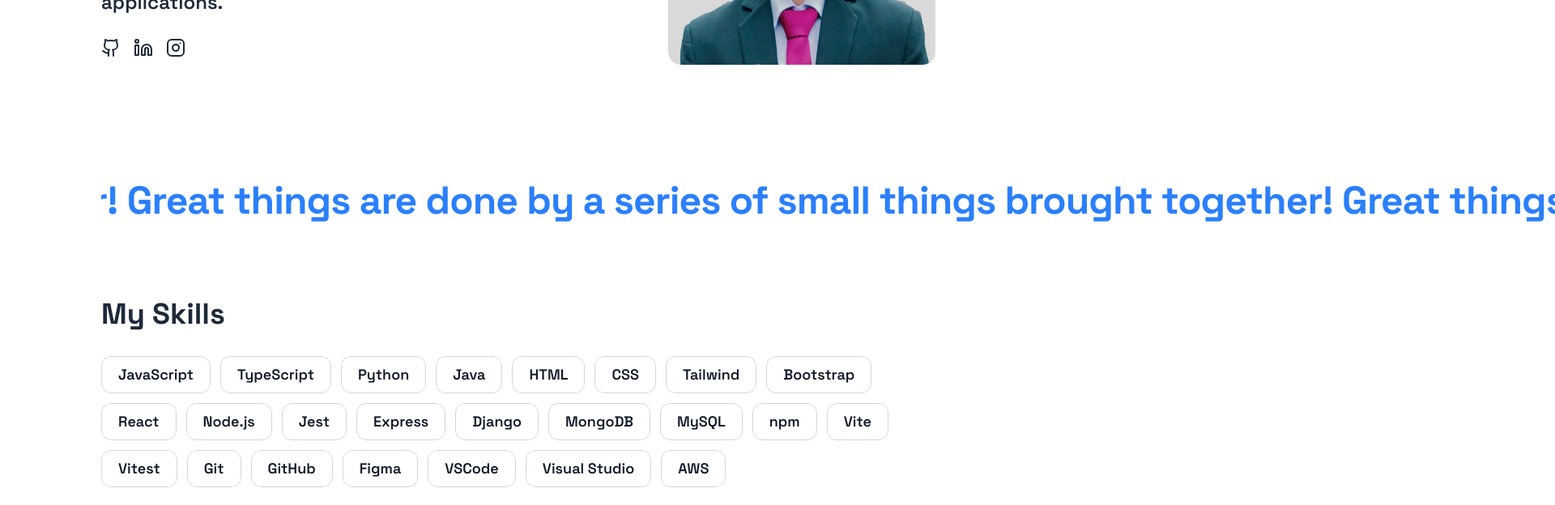
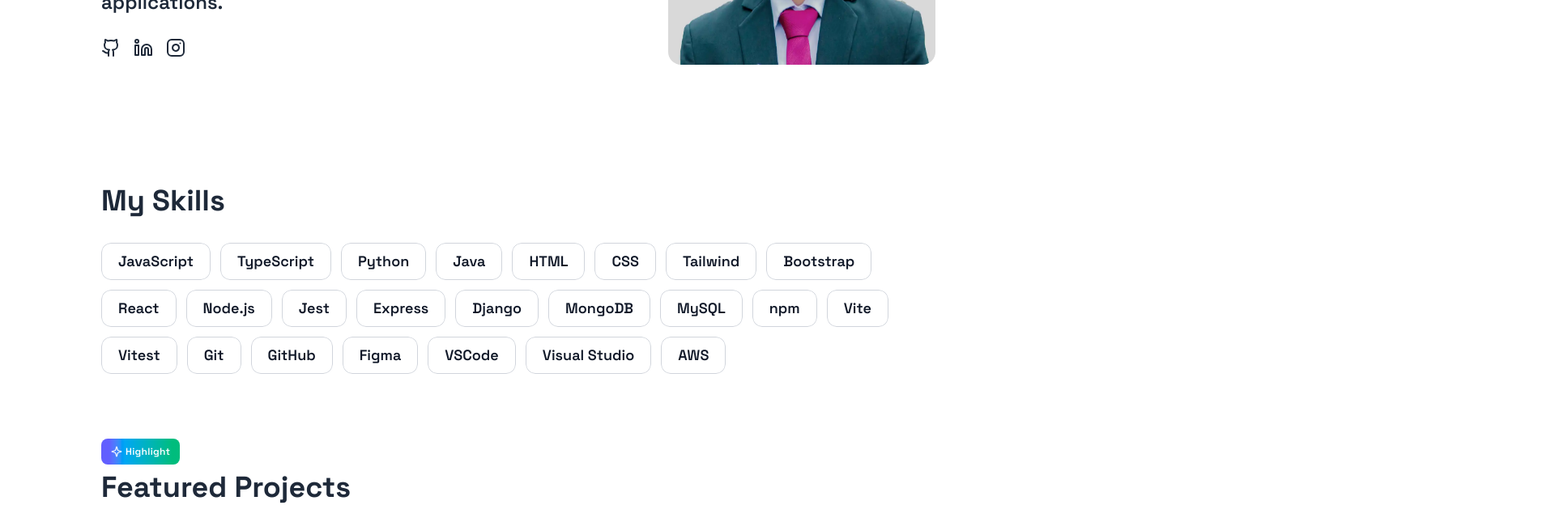
Before and after one commit to gihanchamila/portfolio-frontend, a React (Vite) app: page / in a window 1280 px wide. Shown: the part 500-1124 px from the top of the page at 81% size, 1920 px wide, since content can reach past the window. Built offline with nearby package versions, Linux system fonts and the light colour scheme; no server answers.

Commit message:
fix: adjust margin and update text in HeroSection and Skills components

```diff
--- a/src/components/Sections/HeroSection.jsx
+++ b/src/components/Sections/HeroSection.jsx
@@ -44,7 +44,7 @@ const HeroSection = () => {
   const [cursorVisible, setCursorVisible] = useState(false);
 
   return (
-    <div className="relative">
+    <div className="relative mb-25">
       <CustomCursor show={cursorVisible} text="Gihan Chamila" />
       <section className="xs:pb-2 gap-5 sm:col-span-4 sm:col-start-1 sm:col-end-5 sm:grid sm:grid-cols-4 sm:items-center lg:grid-cols-12 lg:pb-12">
         {/* Image and HoverReveal for xs/sm screens */}
--- a/src/components/Sections/Skills.jsx
+++ b/src/components/Sections/Skills.jsx
@@ -3,9 +3,9 @@ import ScrollVelocity from '../utils/ScrollVelocity';
 
 const Skills = () => {
   return (
-    <section className="xs:pb-15 xs:hidden lg:flex lg:pb-20">
+    <section className="relative xs:pb-15 xs:hidden lg:hidden lg:pb-20">
       <ScrollVelocity
-        texts={['Great things are done by a series of small things brought together!']}
+        texts={['Crafting clean, scalable software — one deliberate line at a time.']}
         className="font-primary xs:mt-25 text-blue-500 sm:mt-0 lg:mt-20 dark:text-blue-300"
       />
     </section>
```
